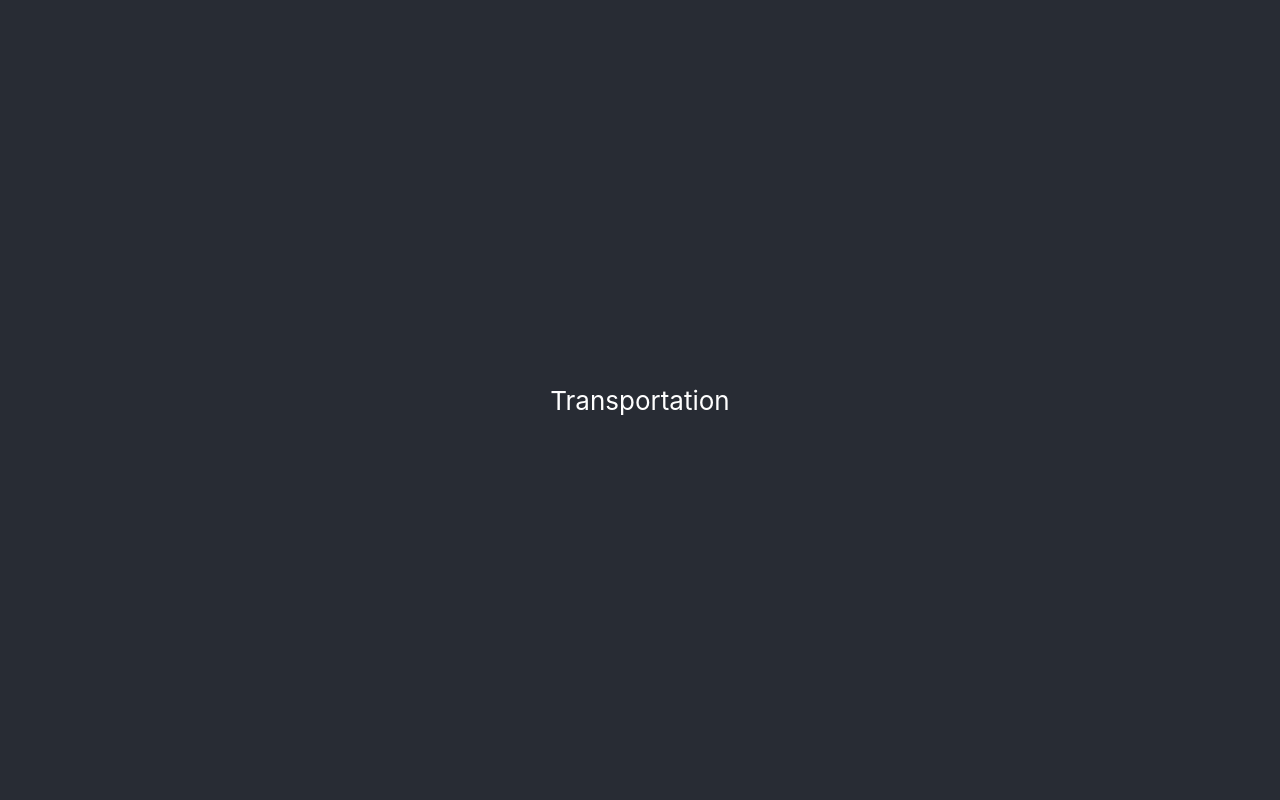
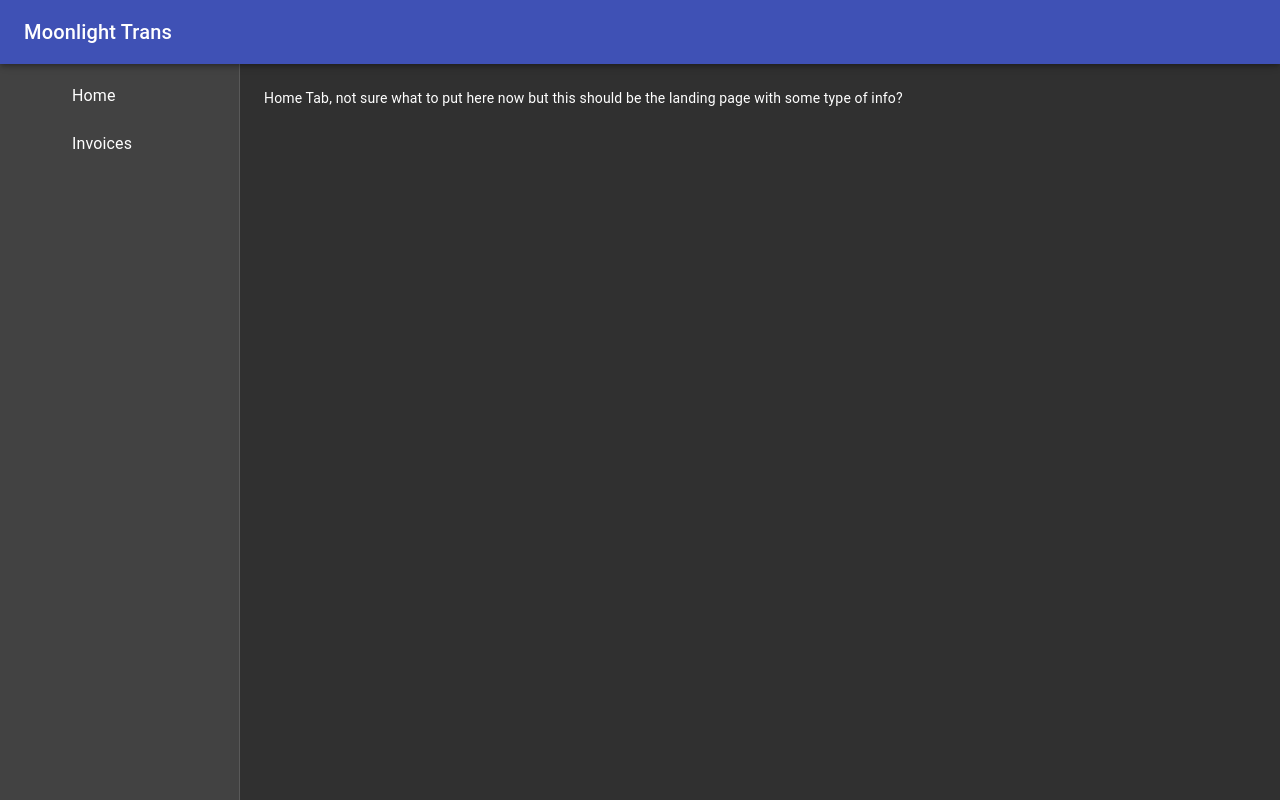
Before and after one commit to navjotsingh1996/transport-ui, a React (Create React App) app: page /home in a window 1280 px wide. Built offline with nearby package versions, Linux system fonts and the light colour scheme.

Commit message:
Adding react front end with two basic tabs and head with no functionality.

```diff
--- a/package.json
+++ b/package.json
@@ -3,12 +3,15 @@
   "version": "0.1.0",
   "private": true,
   "dependencies": {
+    "@material-ui/core": "^4.0.0-rc.0",
     "@material-ui/icons": "^4.9.1",
     "@testing-library/jest-dom": "^4.2.4",
     "@testing-library/react": "^9.5.0",
     "@testing-library/user-event": "^7.2.1",
     "react": "^16.13.1",
     "react-dom": "^16.13.1",
+    "react-router": "^5.1.2",
+    "react-router-dom": "^5.1.2",
     "react-scripts": "3.4.1"
   },
   "scripts": {
--- a/src/App.css
+++ /dev/null
@@ -1,38 +0,0 @@
-.App {
-  text-align: center;
-}
-
-.App-logo {
-  height: 40vmin;
-  pointer-events: none;
-}
-
-@media (prefers-reduced-motion: no-preference) {
-  .App-logo {
-    animation: App-logo-spin infinite 20s linear;
-  }
-}
-
-.App-header {
-  background-color: #282c34;
-  min-height: 100vh;
-  display: flex;
-  flex-direction: column;
-  align-items: center;
-  justify-content: center;
-  font-size: calc(10px + 2vmin);
-  color: white;
-}
-
-.App-link {
-  color: #61dafb;
-}
-
-@keyframes App-logo-spin {
-  from {
-    transform: rotate(0deg);
-  }
-  to {
-    transform: rotate(360deg);
-  }
-}
--- a/src/App.js
+++ b/src/App.js
@@ -1,14 +1,21 @@
-import React from 'react';
-import './App.css';
+import React from "react";
+import Main from './main';
+import { ThemeProvider } from "@material-ui/styles";
+import {
+    BrowserRouter as Router,
+    Route,
+    Link
+} from 'react-router-dom';
+import { theme } from './theme';
 
-function App() {
+const App = () => {
   return (
-    <div className="App">
-      <header className="App-header">
-        <div>Transportation</div>
-      </header>
-    </div>
+    <ThemeProvider theme={theme}>
+      <Router>
+        <Main />
+      </Router>
+    </ThemeProvider>
   );
-}
+};
 
 export default App;
--- /dev/null
+++ b/src/main/Layout/MainHeader.js
@@ -0,0 +1,34 @@
+import React from 'react';
+import AppBar from '@material-ui/core/AppBar';
+import { makeStyles } from '@material-ui/core/styles';
+import Toolbar from '@material-ui/core/Toolbar';
+import Typography from '@material-ui/core/Typography';
+
+const useStyles = makeStyles((theme) => ({
+  root: {
+    flexGrow: 1,
+  },
+  appBar: {
+    zIndex: theme.zIndex.drawer + 1
+  },
+  menuButton: {
+    marginRight: theme.spacing(2),
+  },
+  title: {
+    flexGrow: 1,
+  },
+}));
+
+export default function MainHeader() {
+
+  const classes = useStyles();
+  return (
+    <AppBar position="fixed" className={classes.appBar}>
+      <Toolbar>
+        <Typography variant="h6" noWrap>
+          Moonlight Trans
+        </Typography>
+      </Toolbar>
+    </AppBar>
+  )
+}
--- /dev/null
+++ b/src/main/Layout/Navbar.js
@@ -0,0 +1,72 @@
+import React from 'react';
+import { Link } from 'react-router-dom';
+import { makeStyles } from '@material-ui/core/styles';
+import routes from '../../routes';
+import Drawer from '@material-ui/core/Drawer';
+import CssBaseline from '@material-ui/core/CssBaseline';
+import Toolbar from '@material-ui/core/Toolbar';
+import List from '@material-ui/core/List';
+import ListItem from '@material-ui/core/ListItem';
+import ListItemIcon from '@material-ui/core/ListItemIcon';
+import ListItemText from '@material-ui/core/ListItemText';
+import InboxIcon from '@material-ui/icons/MoveToInbox';
+import MailIcon from '@material-ui/icons/Mail';
+
+const drawerWidth = 240;
+
+const useStyles = makeStyles((theme) => ({
+  root: {
+    display: 'flex',
+  },
+  appBar: {
+    zIndex: theme.zIndex.drawer + 1,
+  },
+  drawer: {
+    width: drawerWidth,
+    flexShrink: 0,
+  },
+  drawerPaper: {
+    width: drawerWidth,
+  },
+  drawerContainer: {
+    overflow: 'auto',
+  },
+  content: {
+    flexGrow: 1,
+    padding: theme.spacing(3),
+  },
+}));
+
+export default function Navbar(props) {
+  const classes = useStyles();
+  const { children } = props;
+  return (
+    <div className={classes.root}>
+      <CssBaseline />
+
+      <Drawer
+        className={classes.drawer}
+        variant="permanent"
+        classes={{
+          paper: classes.drawerPaper,
+        }}
+      >
+        <Toolbar />
+        <div className={classes.drawerContainer}>
+          <List>
+            {routes.map((route) => (
+              <ListItem button key={route.path} component={Link} to={`${route.path}`} >
+                <ListItemIcon>{route.icon}</ListItemIcon>
+                <ListItemText primary={route.text} />
+              </ListItem>
+            ))}
+          </List>
+        </div>
+      </Drawer>
+      <main className={classes.content}>
+        <Toolbar />
+        {children}
+      </main>
+    </div>
+  )
+}
--- /dev/null
+++ b/src/main/Layout/index.js
@@ -0,0 +1,15 @@
+import React, { Fragment } from 'react';
+import MainHead from './MainHeader'
+import Navbar from './Navbar'
+
+export default function Layout(props) {
+  const { children } = props;
+  return (
+    <Fragment>
+      <MainHead/>
+      <Navbar>
+        {children}
+      </Navbar>
+    </Fragment>
+  )
+}
--- /dev/null
+++ b/src/main/index.js
@@ -0,0 +1,24 @@
+import React from 'react';
+import { Route } from 'react-router-dom';
+import routes from '../routes';
+import Layout from './Layout';
+
+class Main extends React.Component {
+  constructor() {
+    super();
+  }
+
+  render() {
+    return (
+      <div id='transport-main' style={{display: 'flex'}}>
+        <Layout>
+          {routes.map(route => (
+            <Route path={`${route.path}`}  component={route.component}/>
+          ))}
+        </Layout>
+      </div>
+    );
+  }
+}
+
+export default Main;
--- /dev/null
+++ b/src/routes.js
@@ -0,0 +1,18 @@
+import React from 'react'
+import InvoicesTab from './tabs/invoices';
+import HomeTab from './tabs/home';
+
+const routes = [
+  {
+    path: '/home',
+    text: 'Home',
+    component: HomeTab
+  },
+  {
+    path: '/invoices',
+    text: 'Invoices',
+    component: InvoicesTab
+  },
+];
+
+export default routes;
--- /dev/null
+++ b/src/tabs/home/index.js
@@ -0,0 +1,9 @@
+import React from 'react'
+
+export default function HomeTab() {
+  return (
+    <div>
+      Home Tab, not sure what to put here now but this should be the landing page with some type of info?
+    </div>
+  )
+}
--- /dev/null
+++ b/src/tabs/invoices/index.js
@@ -0,0 +1,7 @@
+import React from 'react';
+
+export default function InvoicesTab() {
+  return (
+    <div>Invoices Tab</div>
+  )
+}
--- /dev/null
+++ b/src/theme.js
@@ -0,0 +1,26 @@
+import { createMuiTheme } from "@material-ui/core";
+
+export const theme = createMuiTheme({
+    palette: {
+        type: "dark"
+    },
+    primary: {
+        // light: will be calculated from palette.primary.main,
+        main: '#b6c2f5',
+        // dark: will be calculated from palette.primary.main,
+        // contrastText: will be calculated to contrast with palette.primary.main
+    },
+    secondary: {
+        light: '#fffead',
+        main: '#fffd70',
+        // dark: will be calculated from palette.secondary.main,
+        contrastText: '#ffffff',
+    },
+    // Used by `getContrastText()` to maximize the contrast between
+    // the background and the text.
+    contrastThreshold: 3,
+    // Used by the functions below to shift a color's luminance by approximately
+    // two indexes within its tonal palette.
+    // E.g., shift from Red 500 to Red 300 or Red 700.
+    tonalOffset: 0.2,
+});
```
Also changed, not shown: 1 other file (tests, documents, lock files or other folders).
